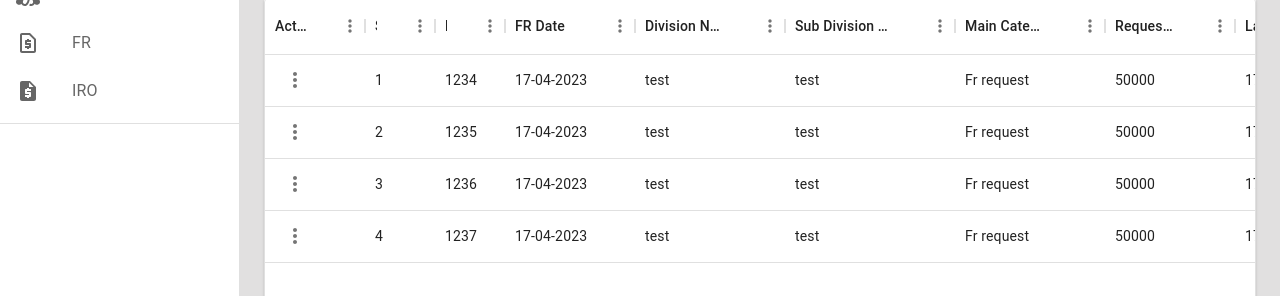
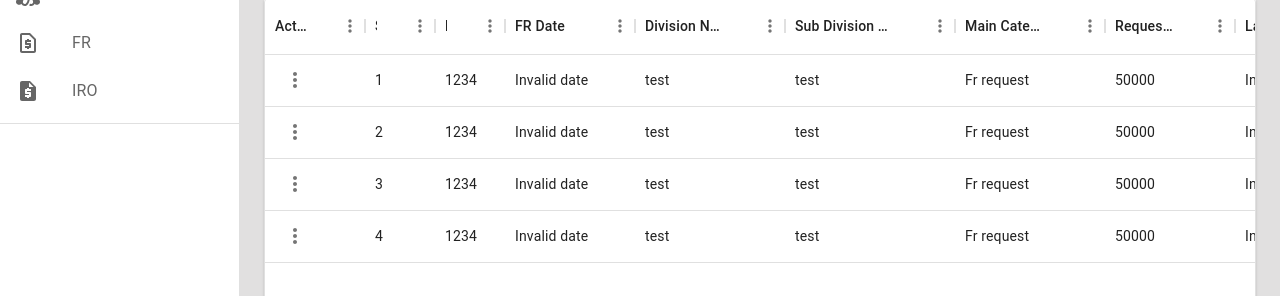
Before and after one commit to aoms-ncds/ncds-frontend, a React (Create React App) app: page /fr/manage_FR in a window 1280 px wide. Shown: the part 229-525 px from the top of the page. Built offline with nearby package versions, Linux system fonts and the light colour scheme.

Commit message:
update FR changes

```diff
--- a/src/modules/FR/ApplyNewFR.tsx
+++ b/src/modules/FR/ApplyNewFR.tsx
@@ -1,24 +1,8 @@
 import React from 'react';
 import CommonPageLayout from '../../components/CommonPageLayout';
-import { AdapterDayjs } from '@mui/x-date-pickers/AdapterDayjs';
 import { LocalizationProvider } from '@mui/x-date-pickers/LocalizationProvider';
 import { DatePicker } from '@mui/x-date-pickers/DatePicker';
-import {
-  Button,
-  Card,
-  CardContent,
-  Container,
-  FormControl,
-  Grid,
-  InputLabel,
-  MenuItem,
-  Paper,
-  Select,
-  Table, TableBody,
-  TableCell, TableContainer,
-  TableHead, TableRow,
-  TextField, Typography } from '@mui/material';
-import FRParticularList from './components/FRParticularList';
+import { Card } from '@mui/material';
 import AddFRRequests from './components/AddFRRequests';
 const ApplyNewFR = () => {
   return (
--- a/src/modules/FR/ManageFrPage.tsx
+++ b/src/modules/FR/ManageFrPage.tsx
@@ -99,14 +99,14 @@ const ManageFrPage = () => {
       ),
     },
     { field: '_id', headerName: 'SI No', width: 70 },
-    { field: 'Frno', headerName: 'FR No', width: 70 },
-    { field: 'Frdate', headerName: 'FR Date', width: 130 },
-    { field: 'Division_name', headerName: 'Division Name', width: 150 },
-    { field: 'Subdivision_name', headerName: 'Sub Division Name', width: 170 },
-    { field: 'Main_category', headerName: 'Main Category', width: 150 },
-    { field: 'Request_amount', headerName: 'Requested Amount', width: 130 },
-    { field: 'Lastupdate_date', headerName: 'Last Updated', width: 130 },
-    { field: 'Sanction', headerName: 'Special Sanction', width: 130 },
+    { field: 'FRno', headerName: 'FR No', width: 70 },
+    { field: 'FRdate', headerName: 'FR Date', width: 130 },
+    { field: 'divisionName', headerName: 'Division Name', width: 150 },
+    { field: 'subdivisionName', headerName: 'Sub Division Name', width: 170 },
+    { field: 'mainCategory', headerName: 'Main Category', width: 150 },
+    { field: 'requestAmount', headerName: 'Requested Amount', width: 130 },
+    { field: 'lastUpdateDate', headerName: 'Last Updated', width: 130 },
+    { field: 'sanction', headerName: 'Special Sanction', width: 130 },
   ];
   return (
     <CommonPageLayout title='Manage FR' loadCount={loadCount}>
--- a/src/modules/FR/extras/FRServices.ts
+++ b/src/modules/FR/extras/FRServices.ts
@@ -1,3 +1,4 @@
+import moment from 'moment';
 import { dummyRequest, getStandardResponse } from '../../../extras/CommonHelpers';
 
 export default {
@@ -12,48 +13,48 @@ export default {
       }),
     );
   },
-  getAll: () => getStandardResponse<[]>(
-    dummyRequest({
+  getAll: () => getStandardResponse<Frrequest[]>(
+    dummyRequest<Frrequest[]>({
       data: [{
-        _id: 1,
-        Frno: '1234',
-        Frdate: '17-04-2023',
-        Division_name: 'test',
-        Subdivision_name: 'test',
-        Main_category: 'Fr request',
-        Request_amount: '50000',
-        Lastupdate_date: '17-04-2023',
-        Sanction: 'Required' },
+        _id: '1',
+        FRno: '1234',
+        FRdate: moment('17-04-2023'),
+        divisionName: 'test',
+        subdivisionName: 'test',
+        mainCategory: 'Fr request',
+        requestAmount: '50000',
+        lastUpdateDate: moment('17-04-2023'),
+        sanction: 'Required' },
       {
-        _id: 2,
-        Frno: '1235',
-        Frdate: '17-04-2023',
-        Division_name: 'test',
-        Subdivision_name: 'test',
-        Main_category: 'Fr request',
-        Request_amount: '50000',
-        Lastupdate_date: '17-04-2023',
-        Sanction: 'Required' },
+        _id: '2',
+        FRno: '1234',
+        FRdate: moment('17-04-2023'),
+        divisionName: 'test',
+        subdivisionName: 'test',
+        mainCategory: 'Fr request',
+        requestAmount: '50000',
+        lastUpdateDate: moment('17-04-2023'),
+        sanction: 'Required' },
       {
-        _id: 3,
-        Frno: '1236',
-        Frdate: '17-04-2023',
-        Division_name: 'test',
-        Subdivision_name: 'test',
-        Main_category: 'Fr request',
-        Request_amount: '50000',
-        Lastupdate_date: '17-04-2023',
-        Sanction: 'Required' },
+        _id: '3',
+        FRno: '1234',
+        FRdate: moment('17-04-2023'),
+        divisionName: 'test',
+        subdivisionName: 'test',
+        mainCategory: 'Fr request',
+        requestAmount: '50000',
+        lastUpdateDate: moment('17-04-2023'),
+        sanction: 'Required' },
       {
-        _id: 4,
-        Frno: '1237',
-        Frdate: '17-04-2023',
-        Division_name: 'test',
-        Subdivision_name: 'test',
-        Main_category: 'Fr request',
-        Request_amount: '50000',
-        Lastupdate_date: '17-04-2023',
-        Sanction: 'Required' },
+        _id: '4',
+        FRno: '1234',
+        FRdate: moment('17-04-2023'),
+        divisionName: 'test',
+        subdivisionName: 'test',
+        mainCategory: 'Fr request',
+        requestAmount: '50000',
+        lastUpdateDate: moment('17-04-2023'),
+        sanction: 'Required' },
 
       ],
       // error: null,
@@ -62,8 +63,8 @@ export default {
       timeout: 500,
     }),
   ),
-  getRequisition: () => getStandardResponse<[]>(
-    dummyRequest({
+  getRequisition: () => getStandardResponse<Requisition[]>(
+    dummyRequest<Requisition[]>({
       data: [{
         _id: '1',
         RequisitionName: 'Division',
@@ -77,8 +78,110 @@ export default {
         RequisitionName: 'Coordinator',
       },
       {
+        _id: '4',
+        RequisitionName: 'Subdivision',
+      },
+      {
+        _id: '4',
+        RequisitionName: 'Others',
+      },
+
+      ],
+      // error: null,
+      message: 'fetched data',
+      result: 'success',
+      timeout: 500,
+    }),
+  ),
+  getCoordiantor: () => getStandardResponse<Coordinator[]>(
+    dummyRequest<Coordinator[]>({
+      data: [{
+        _id: '1',
+        coordinatorName: 'Joseph',
+      },
+      {
+        _id: '2',
+        coordinatorName: 'John',
+      },
+
+      ],
+      // error: null,
+      message: 'fetched data',
+      result: 'success',
+      timeout: 500,
+    }),
+  ),
+  getWorker: () => getStandardResponse<IETWorker[]>(
+    dummyRequest<IETWorker[]>({
+      data: [{
+        _id: '1',
+        workerName: 'Joseph',
+        workerCode: '123ww',
+      },
+      {
+        _id: '2',
+        workerName: 'John',
+        workerCode: '123wwh',
+      },
+
+      ],
+      // error: null,
+      message: 'fetched data',
+      result: 'success',
+      timeout: 500,
+    }),
+  ),
+  getDivisions: () => getStandardResponse<IETDivisions[]>(
+    dummyRequest<IETDivisions[]>({
+      data: [{
+        _id: '1',
+        divisionName: 'Division 1',
+      },
+      {
+        _id: '2',
+        divisionName: 'Division 1',
+      },
+
+      ],
+      // error: null,
+      message: 'fetched data',
+      result: 'success',
+      timeout: 500,
+    }),
+  ),
+  getSubDivisions: () => getStandardResponse<Subdivisions[]>(
+    dummyRequest<Subdivisions[]>({
+      data: [{
+        _id: '1',
+        divisionId: '1',
+        subDivisionName: 'Sub division1',
+      },
+      {
+        _id: '1',
+        divisionId: '1',
+        subDivisionName: 'Sub division 2',
+      },
+
+      ],
+      // error: null,
+      message: 'fetched data',
+      result: 'success',
+      timeout: 500,
+    }),
+  ),
+  getMainCategory: () => getStandardResponse<MainCategory[]>(
+    dummyRequest<MainCategory[]>({
+      data: [{
+        _id: '1',
+        mainCategoryName: 'Main category 1',
+      },
+      {
+        _id: '2',
+        mainCategoryName: 'Main category 2',
+      },
+      {
         _id: '3',
-        RequisitionName: 'Subdivision',
+        mainCategoryName: 'Main category 3',
       },
 
       ],
@@ -89,4 +192,5 @@ export default {
     }),
   ),
 
+
 };
```
Also changed, not shown: src/modules/FR/extras/FRTypes.d.ts (+29 -2 lines).
